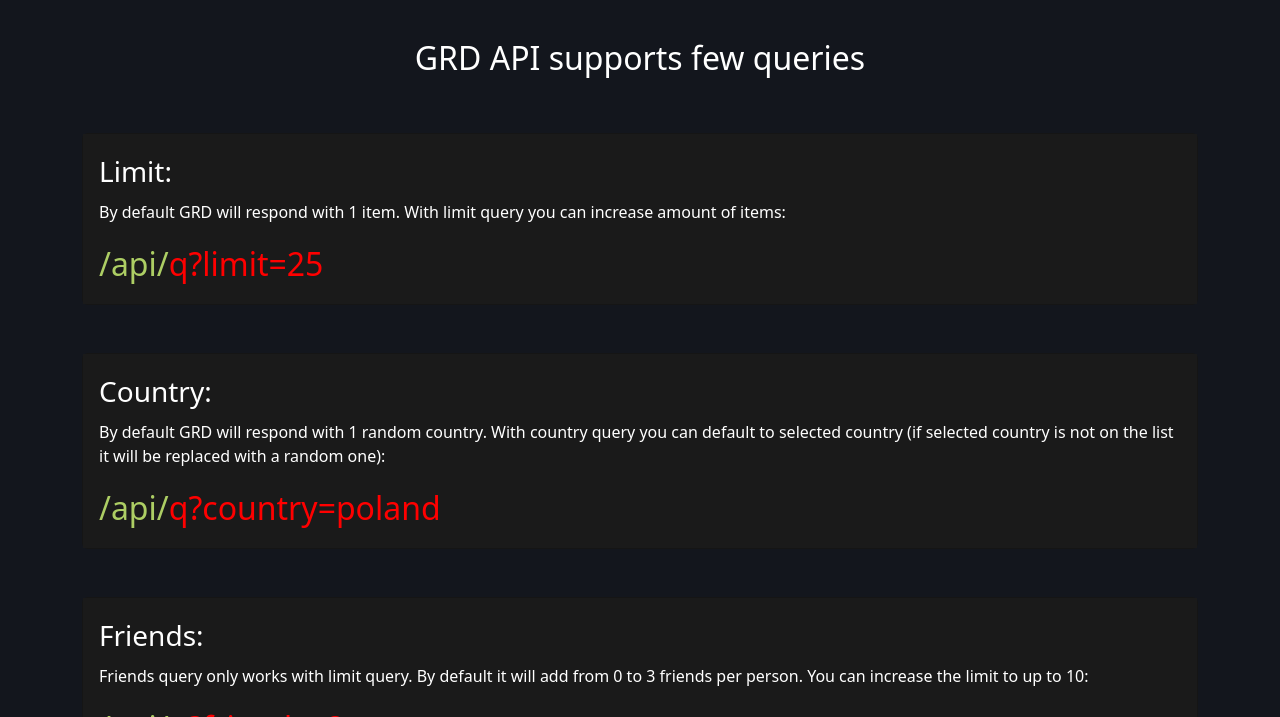
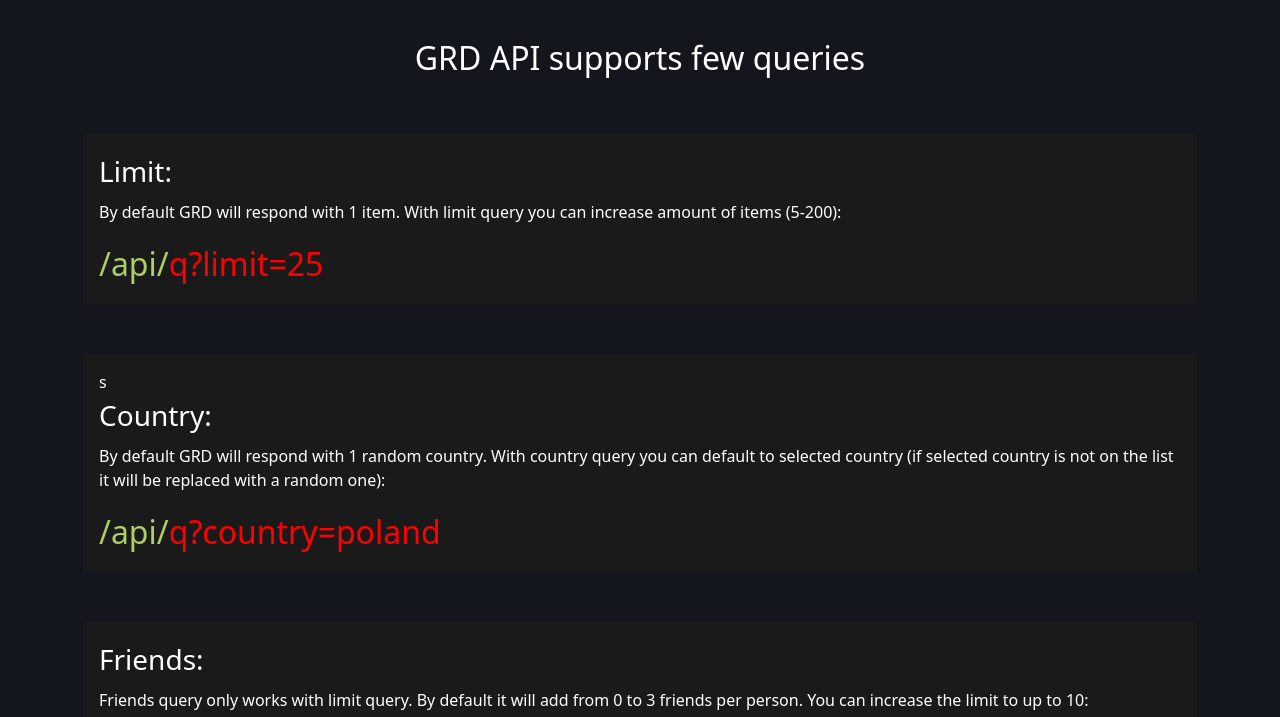
Before and after one commit to viionc/grd-api, a website: page public/documentation.html in a window 1280 px wide. Shown: the part 83-800 px from the top of the page. Drawn offline with nearby package versions, Linux system fonts and the light colour scheme; a web font is replaced by a local one.

Commit message:
added text

```diff
--- a/public/documentation.html
+++ b/public/documentation.html
@@ -49,7 +49,8 @@
             <div class="card dark">
                 <div class="card-body dark text-white">
                     <div class="card-title fs-3">Limit:</div>
-                    <p>By default GRD will respond with 1 item. With limit query you can increase amount of items:</p>
+                    <p>By default GRD will respond with 1 item. With limit query you can increase amount of items
+                        (5-200):</p>
                     <div class="fs-2">
                         </span><span style="color: #ADCE64">/api/</span><span style="color: red">q?limit=25</span>
                     </div>
@@ -58,7 +59,7 @@
         </div>
         <div class="container">
             <div class="card dark">
-                <div class="card-body dark text-white">
+                <div class="card-body dark text-white">s
                     <div class="card-title fs-3">Country:</div>
                     <p>By default GRD will respond with 1 random country. With country query you can default to selected
                         country (if selected country is not on the list it will be replaced with a random one):</p>
```
